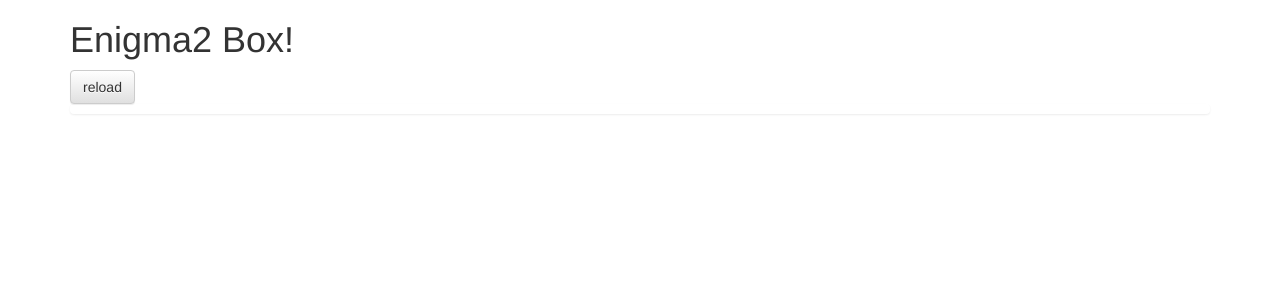
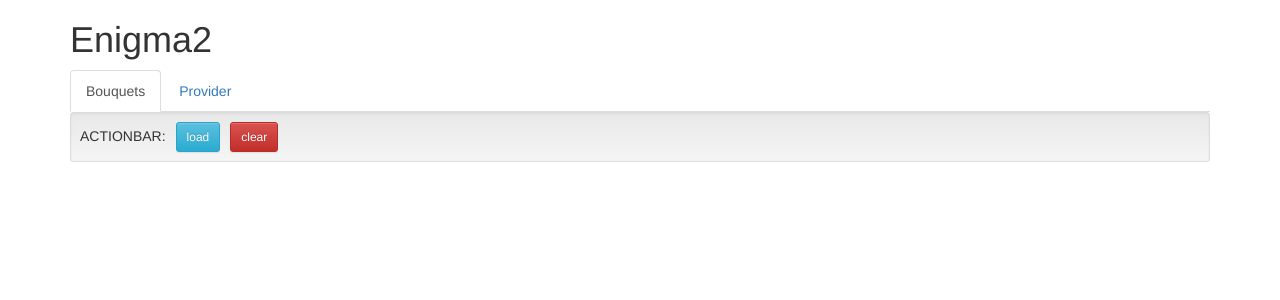
Before and after one commit to crazycreak/php-enigma2-tvheadend-converter, a PHP site: page / in a window 1280 px wide. Shown: the top 300 px of the page. Run offline with PHP 8.4, Linux system fonts and the light colour scheme.

Commit message:
[WIP] ui

```diff
--- a/app/ui/css/app.css
+++ b/app/ui/css/app.css
@@ -1,3 +1,2 @@
-.enigma2-box .bouquet-list {padding-top:10px;}
-.enigma2-box .bouquet-item .service-name {padding-left:10px;}
-.enigma2-box .channel-list {padding-top:10px;}
+.enigma2-box .channel-item > .service-name {padding-left: 10px;}
+.enigma2-box .bouquets-actionbar > .btn {margin-left: 10px;}
--- a/app/ui/js/app.js
+++ b/app/ui/js/app.js
@@ -15,7 +15,7 @@ var Enigma2ChannelItem = React.createClass({
 
 		return (
 			<li className="channel-item list-group-item">
-				<BootstrapButton className="btn-danger btn-xs">map</BootstrapButton>
+				<BootstrapButton className="btn-info btn-xs">map</BootstrapButton>
 				<span className="service-name">{servicename}</span>
 			</li>
 		);
@@ -26,8 +26,7 @@ var Enigma2ChannelList = React.createClass({
 	contextTypes: {
 		url: React.PropTypes.string
 	},
-	loadChannelsFromServer: function() {
-		this.setState({data: []});
+	loadChannels: function() {
 		var channelsUrl = this.context.url + '/service/channels/' + this.props.servicereference;
 
 		$.ajax({
@@ -43,6 +42,9 @@ var Enigma2ChannelList = React.createClass({
 				console.error(channelsUrl, status, err.toString());
 			}.bind(this)
 		});
+	},
+	clearChannels: function() {
+		this.setState({data: []});
 	},
 	getInitialState: function() {
 		return {data: []};
@@ -67,19 +69,27 @@ var Enigma2ChannelList = React.createClass({
 });
 
 var Enigma2BouquetItem = React.createClass({
-	openChannelList: function () {
-		this.refs.channelList.loadChannelsFromServer();
+	loadChannels: function () {
+		this.refs.channelList.loadChannels();
+	},
+	clearChannels: function () {
+		this.refs.channelList.clearChannels();
 	},
 	render: function() {
 		var servicename = this.props.data.e2servicename;
 		var servicereference = this.props.data.e2servicereference;
 
 		return (
-			<li className="bouquet-item list-group-item">
-				<BootstrapButton className="btn-primary btn-xs" onClick={this.openChannelList}>channels</BootstrapButton>
-				<span className="service-name">{servicename}</span>
+			<div className="panel panel-default">
+				<div className="panel-heading">
+					<span className="service-name">{servicename}</span>
+				</div>
+				<div className="panel-body">
+					<BootstrapButton className="btn-primary btn-xs" onClick={this.loadChannels}>channels</BootstrapButton>
+					<BootstrapButton className="btn-danger btn-xs pull-right" onClick={this.clearChannels}>clear</BootstrapButton>
+				</div>
 				<Enigma2ChannelList ref="channelList" servicereference={servicereference} />
-			</li>
+			</div>
 		);
 	}
 });
@@ -89,7 +99,6 @@ var Enigma2BouquetList = React.createClass({
 		url: React.PropTypes.string
 	},
 	loadBouquets: function() {
-		this.setState({data: []});
 		var bouquetsUrl = this.context.url + '/service/bouquets/tv';
 
 		$.ajax({
@@ -106,11 +115,11 @@ var Enigma2BouquetList = React.createClass({
 			}.bind(this)
 		});
 	},
+	clearBouquets: function() {
+		this.setState({data: []});
+	},
 	getInitialState: function() {
 		return {data: []};
-	},
-	componentDidMount: function() {
-		this.loadBouquets();
 	},
 	render: function() {
 		var bouquetItems = this.state.data.map(function(item) {
@@ -119,16 +128,19 @@ var Enigma2BouquetList = React.createClass({
 			);
 		});
 		return (
-			<ul className="bouquet-list list-group">
+			<div className="bouquets">
 				{bouquetItems}
-			</ul>
+			</div>
 		);
 	}
 });
 
 var Enigma2Box = React.createClass({
-	reloadBouquets: function () {
+	loadBouquets: function () {
 		this.refs.bouquetList.loadBouquets();
+	},
+	clearBouquets: function () {
+		this.refs.bouquetList.clearBouquets();
 	},
 	getInitialState: function() {
 		return {url: ''};
@@ -145,8 +157,23 @@ var Enigma2Box = React.createClass({
 	render: function() {
 		return (
 			<div className="enigma2-box">
-				<BootstrapButton className="btn-default" onClick={this.reloadBouquets}>reload</BootstrapButton>
-				<Enigma2BouquetList ref="bouquetList" />
+				<ul className="nav nav-tabs" role="tablist">
+					<li role="presentation" className="active"><a href="#bouquets" aria-controls="bouquets" role="tab" data-toggle="tab">Bouquets</a></li>
+					<li role="presentation"><a href="#provider" aria-controls="provider" role="tab" data-toggle="tab">Provider</a></li>
+				</ul>
+				<div className="tab-content">
+					<div role="tabpanel" className="tab-pane active" id="bouquets">
+						<div className="well well-sm bouquets-actionbar">
+							<span className="text-uppercase">actionbar:</span>
+							<BootstrapButton className="btn-info btn-sm" onClick={this.loadBouquets}>load</BootstrapButton>
+							<BootstrapButton className="btn-danger btn-sm" onClick={this.clearBouquets}>clear</BootstrapButton>
+						</div>
+						<Enigma2BouquetList ref="bouquetList" />
+					</div>
+					<div role="tabpanel" className="tab-pane" id="provider">
+						<div className="well well-sm">fixme...</div>
+					</div>
+				</div>
 			</div>
 		);
 	}
@@ -154,10 +181,8 @@ var Enigma2Box = React.createClass({
 
 var App = React.createClass({
 	render: function() {
-		var enigma2BoxHeaderMessage = 'Enigma2 Box!';
-		var enigma2BoxHeader = null;
-
-		enigma2BoxHeader = (
+		var enigma2BoxHeaderMessage = 'Enigma2';
+		var enigma2BoxHeader = (
 			<h1>{enigma2BoxHeaderMessage}</h1>
 		);
 
```
